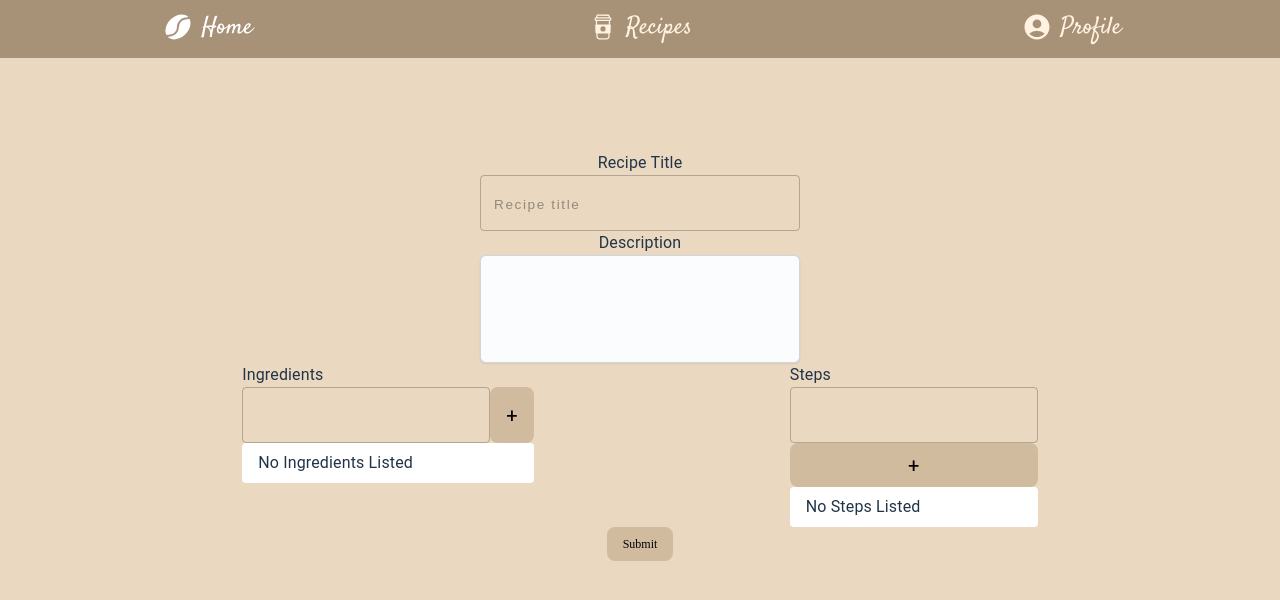
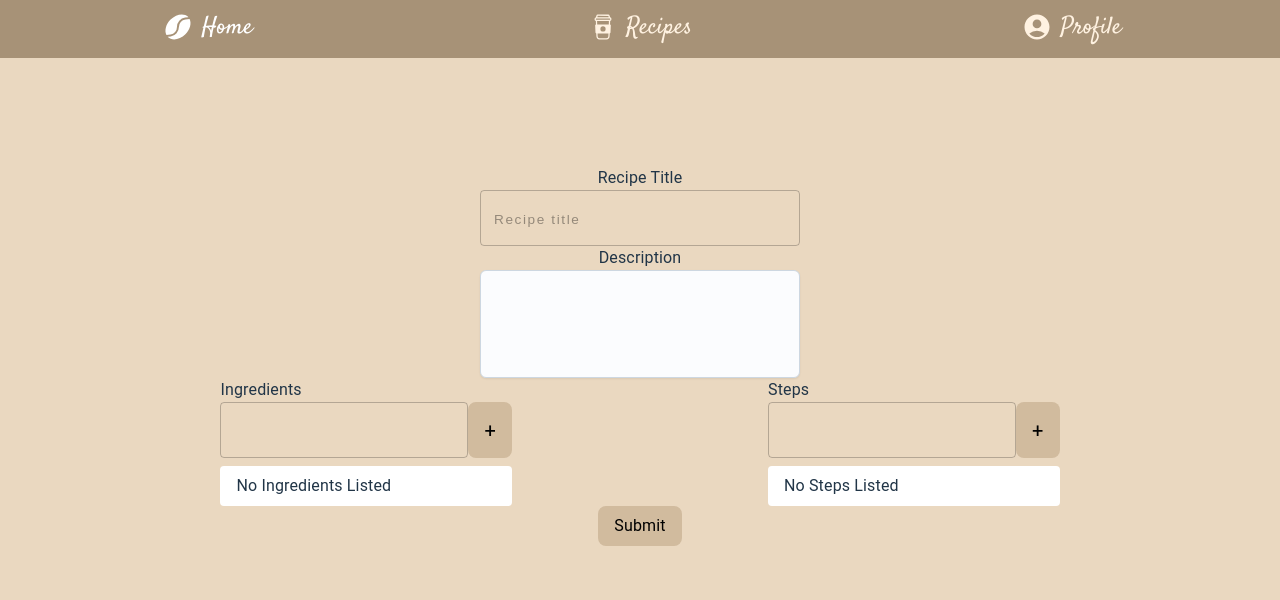
Before and after one commit to LiamDaigle/CoffMeUp, a React (Vite) app: page /upload in a window 1280 px wide. Shown: the top 600 px of the page. Built offline with nearby package versions, Linux system fonts and the light colour scheme; a web font is replaced by a local one.

Commit message:
Styling changes

```diff
--- a/src/pages/UploadRecipe.jsx
+++ b/src/pages/UploadRecipe.jsx
@@ -49,7 +49,7 @@ const UploadRecipe = () => {
         <div className="flex flex-row justify-between space-x-64">
             <div>
                 <Typography>Ingredients</Typography>
-                <div className="flex flex-row">
+                <div className="flex flex-row mb-2">
                     <TextField onChange={(e) => setCurrentIngredient(e.target.value)}/>
                     <div className="flex justify-center items-center text-black bg-coffee-medium px-4 py-2 rounded-lg hover:bg-coffee-dark hover:text-white cursor-pointer" onClick={onClickIngredient}>
                         <Typography sx={{fontSize:"1.25rem", lineHeight:"1.75rem"}}>+</Typography>
@@ -61,7 +61,7 @@ const UploadRecipe = () => {
             </div>
             <div>
                 <Typography>Steps</Typography>
-                <div>
+                <div className="flex flex-row mb-2">
                     <TextField onChange={(e) => setCurrentStep(e.target.value)}/>
                     <div className="flex justify-center items-center text-black bg-coffee-medium px-4 py-2 rounded-lg hover:bg-coffee-dark hover:text-white cursor-pointer" onClick={onClickSteps}>
                         <Typography sx={{fontSize:"1.25rem", lineHeight:"1.75rem"}}>+</Typography>
@@ -73,7 +73,7 @@ const UploadRecipe = () => {
             </div>
         </div>
         <div className="flex justify-center items-center text-black bg-coffee-medium px-4 py-2 rounded-lg hover:bg-coffee-dark hover:text-white cursor-pointer" onClick={onSubmit}>
-            Submit
+            <Typography>Submit</Typography>
         </div>
     </div>
 }
```
